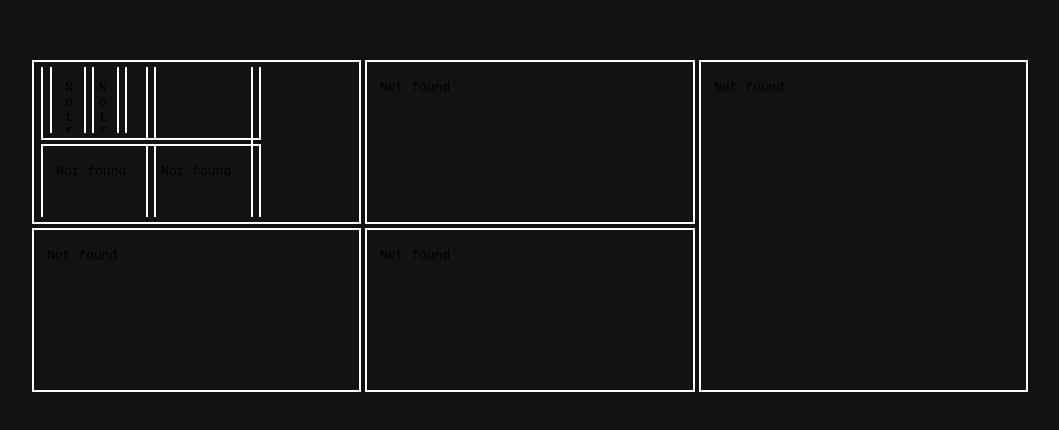
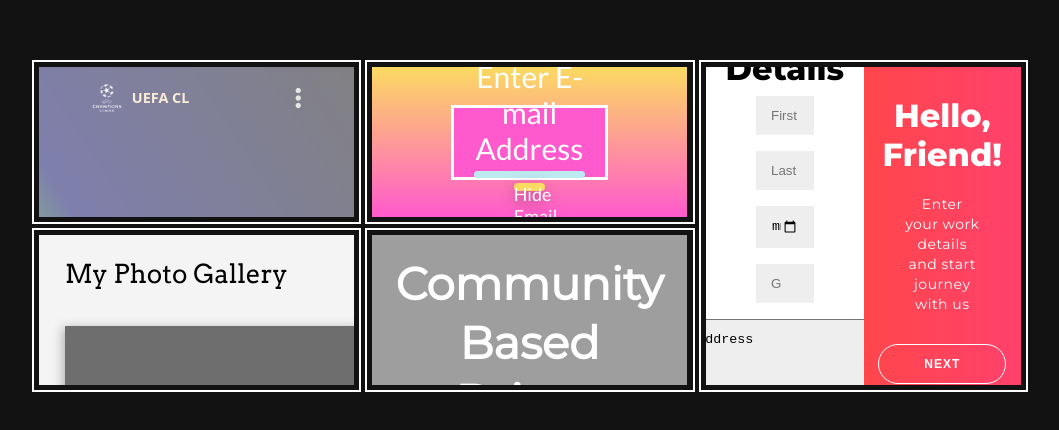
Before and after one commit to CODERGU7/Web-Tech-Assignment, a plain HTML site: page index.html in a window 1280 px wide. Shown: the part 174-604 px from the top of the page, without its empty margins (110-1169 px from the left). Drawn offline with nearby package versions, Linux system fonts and the light colour scheme.

Commit message:
Update index.html

```diff
--- a/index.html
+++ b/index.html
@@ -11,23 +11,23 @@
     <div class="container">
         <div class="first">
             <div class="row">
-                <iframe src="./"></iframe>
+                <iframe src="./Web Tech/Q1/index.html"></iframe>
             </div>
             <div class="row">
-                <iframe src="./chemistry.html"></iframe>
+                <iframe src="./Web Tech/Q2/index.html"></iframe>
             </div>
         </div>
         <div class="second">
             <div class="row">
-                <iframe src="./welcome.html"></iframe>
+                <iframe src="./Web Tech/Q3/index.html"></iframe>
             </div>
             <div class="row">
-                <iframe src="./heading.html"></iframe>
+                <iframe src="./Web Tech/Q4/index.html"></iframe>
             </div>
         </div>
         <div class="third">
             <div class="row1">
-                <iframe src="./maths.html"></iframe>
+                <iframe src="./Web Tech/Q5/index.html"></iframe>
           </div>
         </div>
     </div>
```
